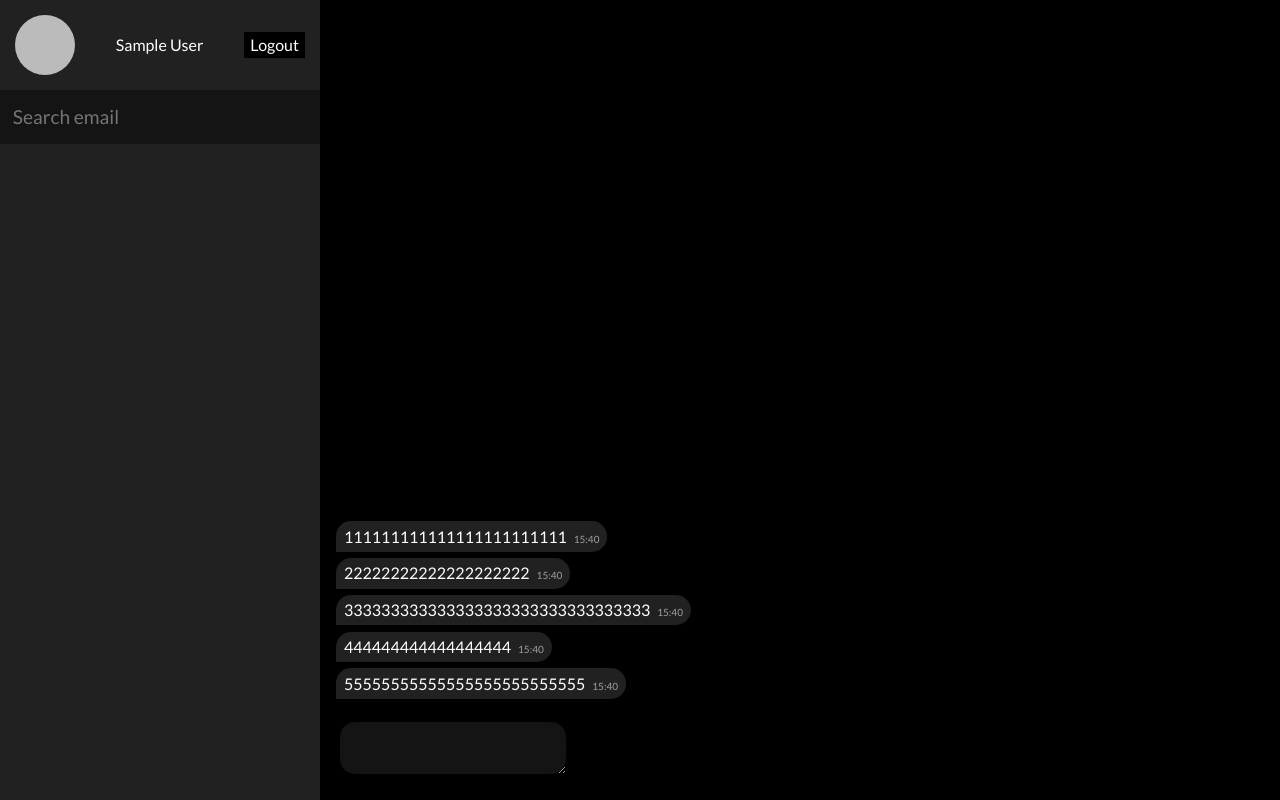
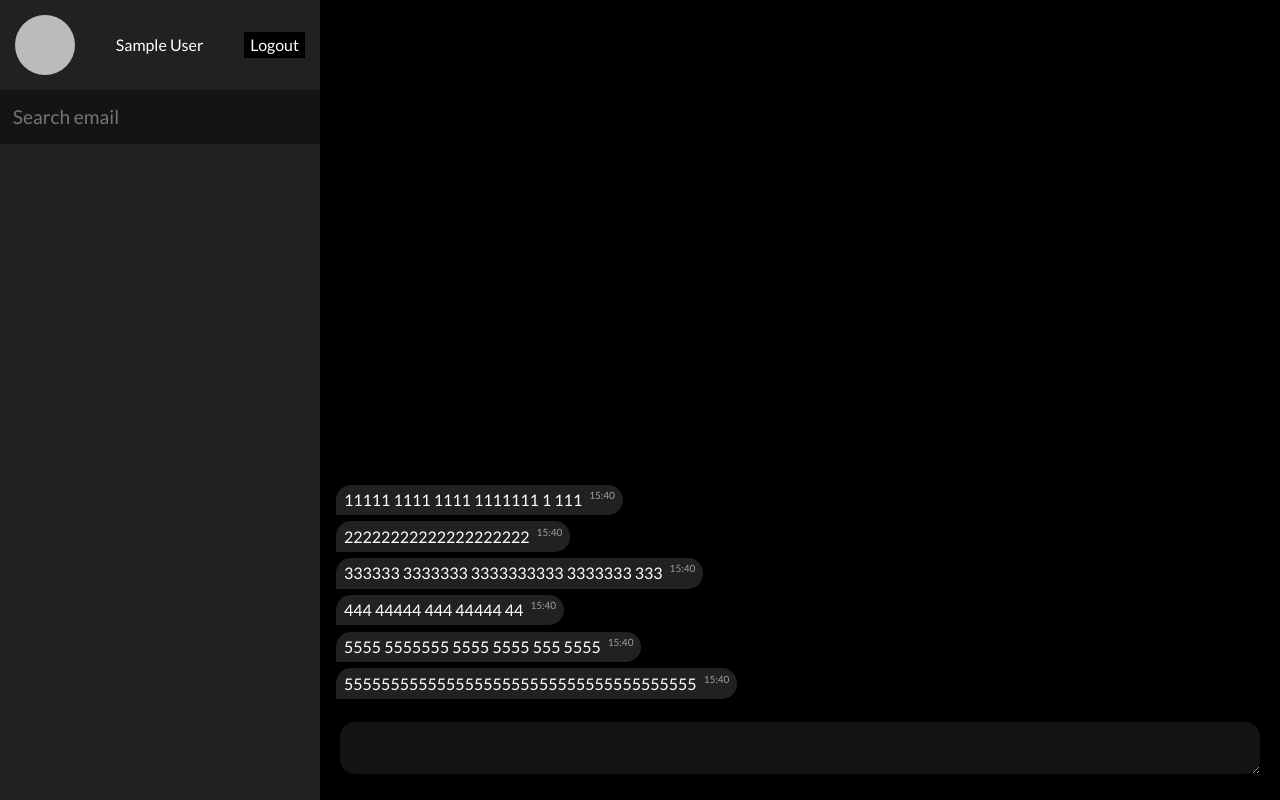
Before and after one commit to huanamigo/react-chat-app, a React (Vite) app: page / in a window 1280 px wide. Built offline with nearby package versions, Linux system fonts and the light colour scheme; no server answers; the database is empty; sample sign-in values are in the browser's storage.

Commit message:
styling changes

```diff
--- a/src/components/Chat/Chat.module.scss
+++ b/src/components/Chat/Chat.module.scss
@@ -1,3 +1,5 @@
+@import '../../variables.scss';
+
 .container {
   width: 75vw;
   height: 100vh;
@@ -7,3 +9,21 @@
   align-items: flex-start;
   justify-content: end;
 }
+
+
+@media (min-width: $sm-screen) and (max-width:$md-screen) {
+  .container {
+    max-width: 50vw;
+    z-index: 1;
+    height: 100vh;
+  }
+}
+
+@media (max-width: $sm-screen) {
+  .container {
+    width: 100vw;
+    position: absolute;
+
+    height: 100vh;
+  }
+}
--- a/src/components/Chat/Chat.tsx
+++ b/src/components/Chat/Chat.tsx
@@ -5,11 +5,12 @@ import MessageInput from './MessageInput/MessageInput';
 const Chat = () => {
   return (
     <div className={styles.container}>
-      <Message messageText="111111111111111111111111" time="15:40" />
+      <Message messageText="11111 1111 1111 1111111 1 111" time="15:40" />
       <Message messageText="22222222222222222222" time="15:40" />
-      <Message messageText="333333333333333333333333333333333" time="15:40" />
-      <Message messageText="444444444444444444" time="15:40" />
-      <Message messageText="55555555555555555555555555" time="15:40" />
+      <Message messageText="333333 3333333 3333333333 3333333 333" time="15:40" />
+      <Message messageText="444 44444 444 44444  44" time="15:40" />
+      <Message messageText="5555 5555555 5555 5555 555 5555" time="15:40" />
+      <Message messageText="55555555555555555555555555555555555555" time="15:40" />
       <MessageInput />
     </div>
   );
--- a/src/components/Chat/Message/Message.module.scss
+++ b/src/components/Chat/Message/Message.module.scss
@@ -1,3 +1,5 @@
+@import '../../../variables.scss';
+
 .container {
   padding: 0.2rem 0.5rem;
   margin: 0.2rem;
@@ -8,10 +10,24 @@
   border-bottom-right-radius: 15px;
   border-top-left-radius: 15px;
   font-size: 16px;
+  max-width: 40vw;
 
   .time {
     margin-left: 7px;
     color: rgb(160, 160, 160);
     font-size: 10px;
+    float: right;
+  }
+
+  p {
+    display: inline;
+    word-wrap: break-word;
+    overflow-wrap: break-word;
   }
 }
+
+@media (max-width: $sm-screen) {
+  .container {
+    max-width: 80vw;
+  }
+}
--- a/src/components/Chat/Message/Message.tsx
+++ b/src/components/Chat/Message/Message.tsx
@@ -8,7 +8,7 @@ interface IProps {
 const Message = ({ messageText, time }: IProps) => {
   return (
     <div className={styles.container}>
-      <span>{messageText}</span>
+      <p>{messageText}</p>
       <span className={styles.time}>{time}</span>
     </div>
   );
--- a/src/components/Chat/MessageInput/MessageInput.module.scss
+++ b/src/components/Chat/MessageInput/MessageInput.module.scss
@@ -1,6 +1,7 @@
 .container {
+  width: 100%;
   textarea {
-    width: 100%;
+  width: calc(100% - 40px);
     border: none;
     font-size: 28px;
     background-color: rgb(20, 20, 20);
--- a/src/components/Sidebar/Sidebar.module.scss
+++ b/src/components/Sidebar/Sidebar.module.scss
@@ -28,11 +28,19 @@
   }
 }
 
-@media (max-width: $md-screen) {
+@media (min-width: $sm-screen) and (max-width:$md-screen) {
   .container {
-    width: 100vw;
+    width: 50vw;
     z-index: 2;
-    position: absolute;
     height: 100vh;
   }
 }
+
+@media (max-width: $sm-screen) {
+  .container {
+    width: 100vw;
+    position: absolute;
+
+    height: 100vh;
+  }
+}
--- a/src/variables.scss
+++ b/src/variables.scss
@@ -9,4 +9,5 @@ $secondaryBackground: rgb(33, 33, 33);
 
 $blackBackground: black;
 
-$md-screen: 700px;
+$sm-screen: 600px;
+$md-screen: 925px;
```
